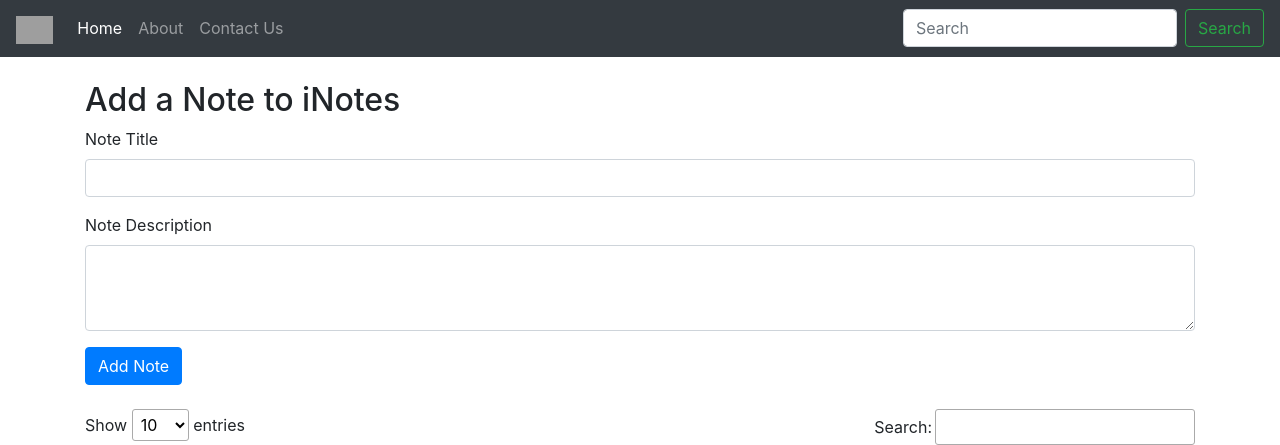
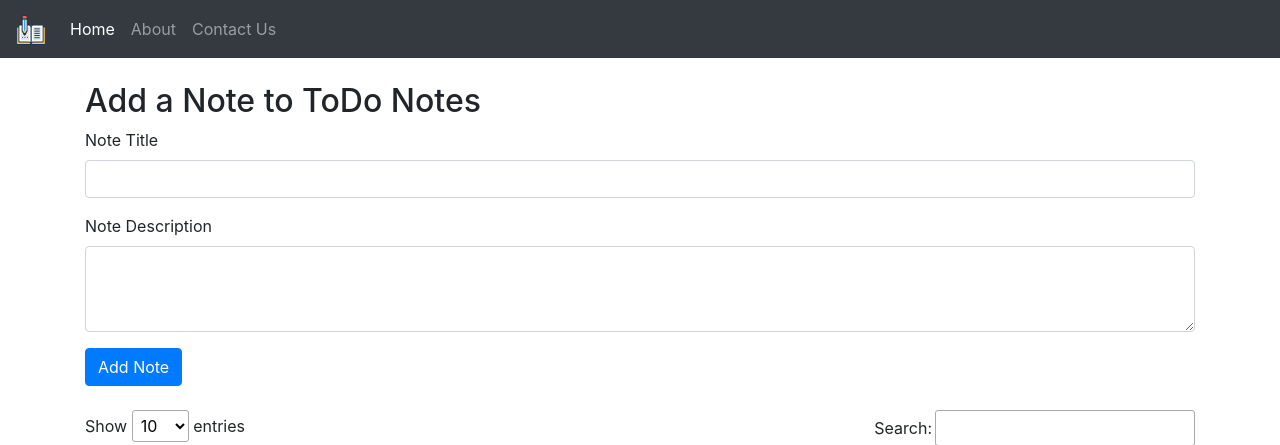
Before and after one commit to am-Anmol/ToDo-Note-App, a PHP site: page / in a window 1280 px wide. Shown: the top 445 px of the page. Run offline with PHP 8.4, Linux system fonts and the light colour scheme; data that the repository does not hold is empty; some libraries are stand-ins or nearby versions; grey boxes are pictures that could not be loaded.

Commit message:
(Added readme and images file )

```diff
--- a/index.php
+++ b/index.php
@@ -73,7 +73,7 @@ else{
   <link rel="stylesheet" href="//cdn.datatables.net/1.10.20/css/jquery.dataTables.min.css">
 
 
-  <title>iNotes - Notes taking made easy</title>
+  <title>ToDo App</title>
 
 </head>
 
@@ -114,7 +114,7 @@ else{
   </div>
 
   <nav class="navbar navbar-expand-lg navbar-dark bg-dark">
-    <a class="navbar-brand" href="#"><img src="/crud/logo.svg" height="28px" alt=""></a>
+    <a class="navbar-brand" href="#"><img src="img/logo.svg" height="30px" alt=""></a>
     <button class="navbar-toggler" type="button" data-toggle="collapse" data-target="#navbarSupportedContent"
       aria-controls="navbarSupportedContent" aria-expanded="false" aria-label="Toggle navigation">
       <span class="navbar-toggler-icon"></span>
@@ -133,10 +133,7 @@ else{
         </li>
 
       </ul>
-      <form class="form-inline my-2 my-lg-0">
-        <input class="form-control mr-sm-2" type="search" placeholder="Search" aria-label="Search">
-        <button class="btn btn-outline-success my-2 my-sm-0" type="submit">Search</button>
-      </form>
+
     </div>
   </nav>
 
@@ -171,7 +168,7 @@ else{
   }
   ?>
   <div class="container my-4">
-    <h2>Add a Note to iNotes</h2>
+    <h2>Add a Note to ToDo Notes</h2>
     <form action="index.php" method="POST">
       <div class="form-group">
         <label for="title">Note Title</label>
```
Also changed, not shown: Readme.md (added), img/logo.svg (added).
